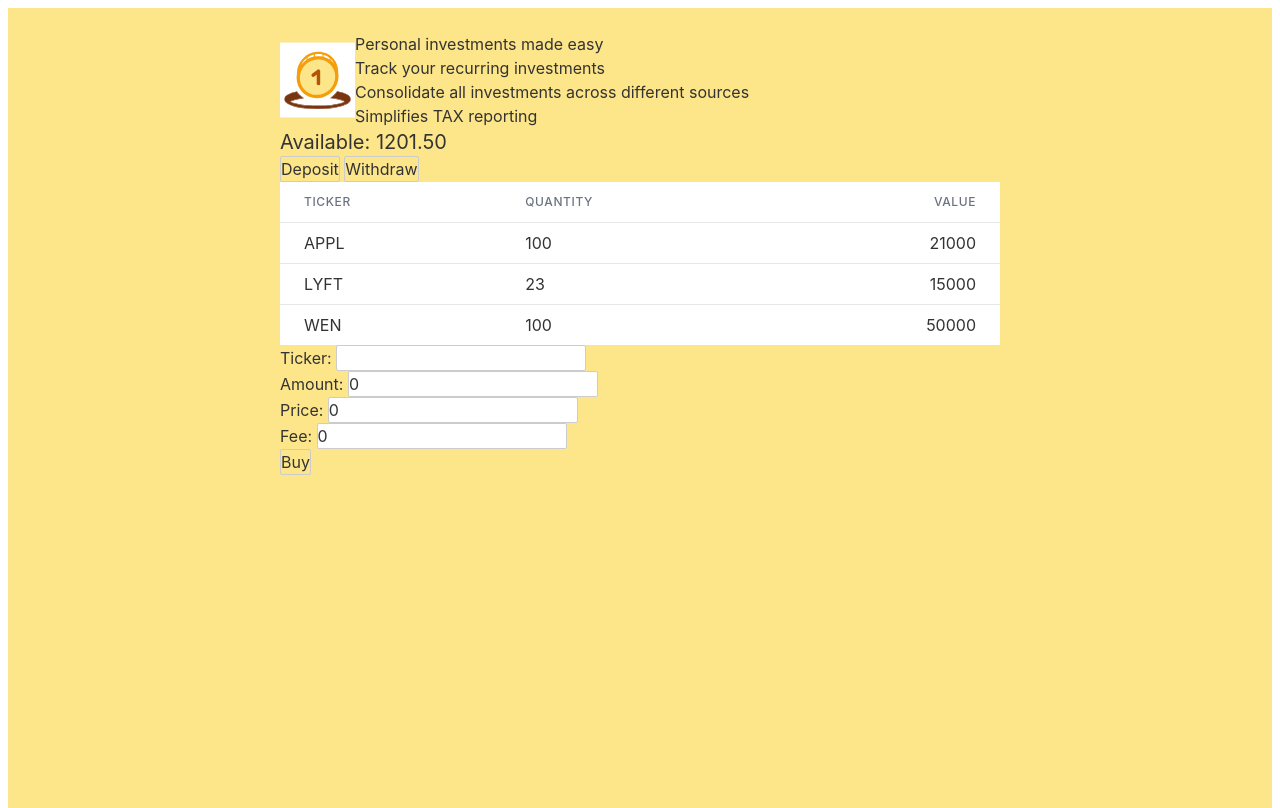
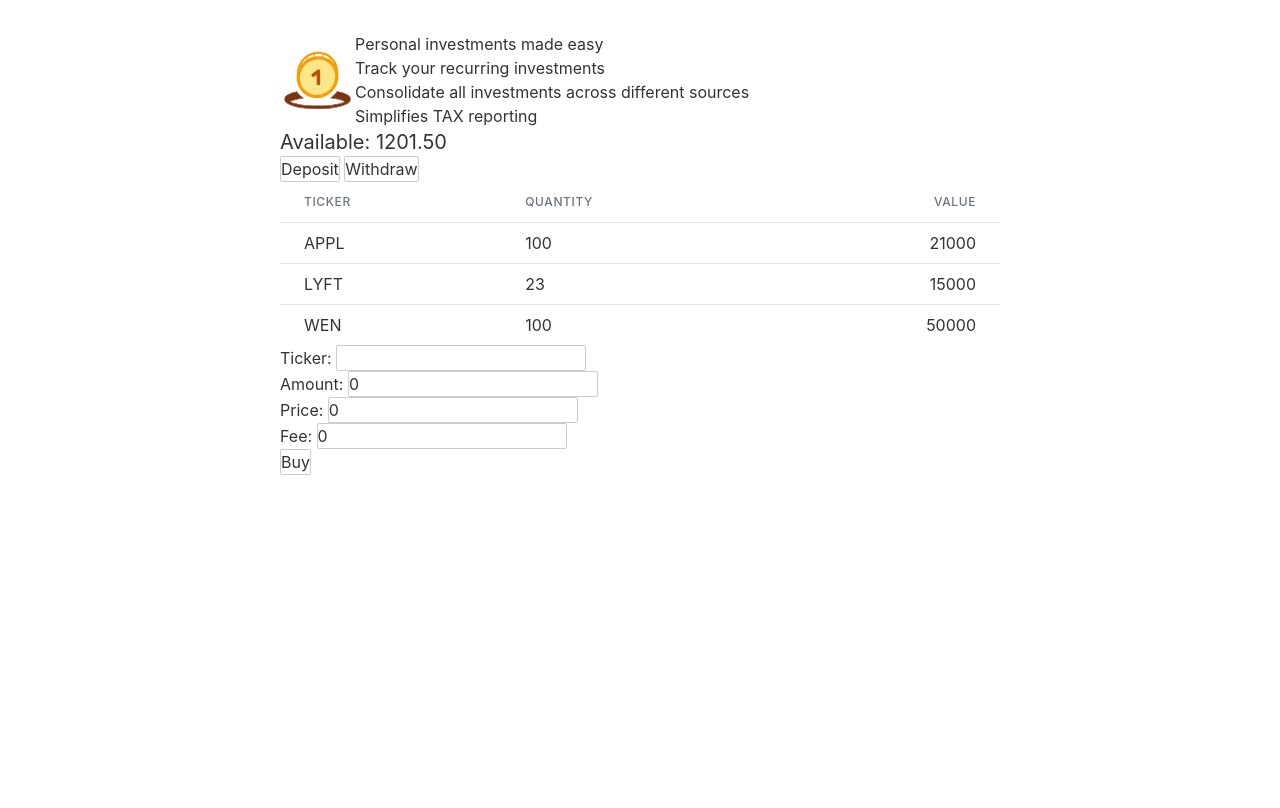
Before and after one commit to kupukctep/PIT, a Svelte app in the folder PIT/: page / in a window 1280 px wide. Built offline with nearby package versions, Linux system fonts and the light colour scheme.

Commit message:
Remove yellow background color

```diff
--- a/PIT/src/App.svelte
+++ b/PIT/src/App.svelte
@@ -5,7 +5,7 @@
     import TransactionLog from "./component/TransactionLog.svelte";
 </script>
 
-<main class="bg-amber-200">
+<main>
     <section class="relative flex items-center justify-between flex-col h-screen lg:overflow-hidden">
         <div class="relative z-20 w-full">
             <div class="w-full md:w-3/4 mx-auto py-6 sm:px-0 lg:px-8">
```
